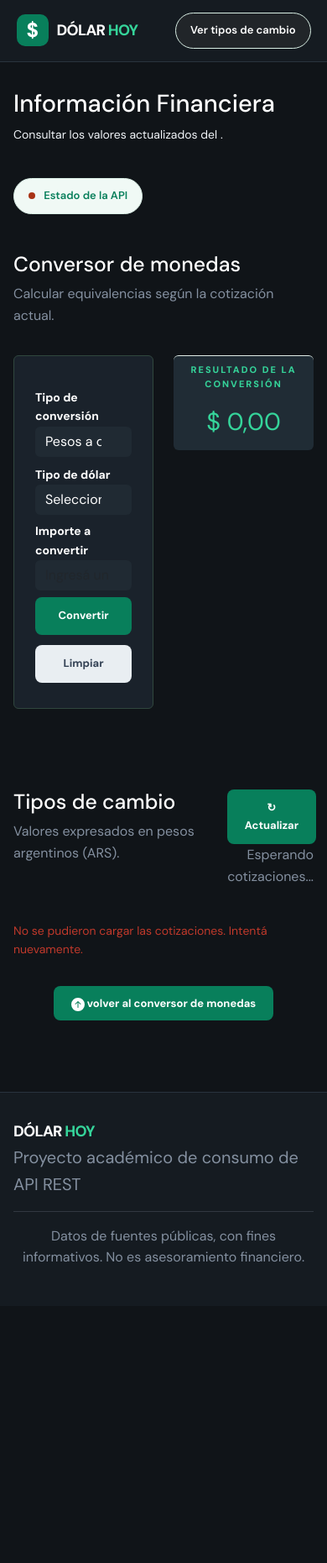
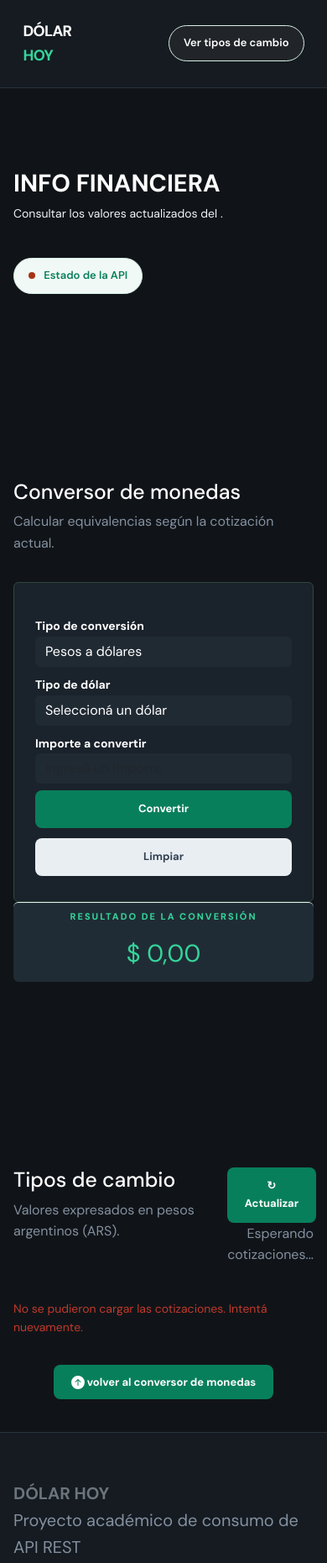
Before and after one commit to mpiabsas61/DolarHoy, a plain HTML site: page index.html in a window 390 px wide. Shown: the top 1861 px of the page at 84% size. Before the commit the page ends 1555 px from the top, so only its background shows below. Drawn offline with nearby package versions, Linux system fonts and the light colour scheme; no server answers.

Commit message:
actuliazcion: estilos, responsive, animacion

```diff
--- a/css/styles.css
+++ b/css/styles.css
@@ -24,7 +24,9 @@ body {
     color: #f1f5f9;
     line-height: 1.6;
 }
-
+a{
+    text-decoration: none;
+}
 
 /*=============================
   ENCABEZADO
@@ -32,8 +34,8 @@ body {
 
 .header {
     background: #151b21;
-    min-height: 76px;
-    padding: 15px 7%;
+    /* min-height: 76px;
+    padding: 15px 7%; */
     display: flex;
     justify-content: space-between;
     align-items: center;
@@ -51,7 +53,10 @@ body {
     font-size: 21px;
     font-weight: 800;
     letter-spacing: -0.7px;
-}
+    }
+    .logo .img{
+        width: 25%;
+    }
 
 .logo-icon {
     background: #087f5b;
@@ -88,18 +93,14 @@ body {
 }
 
 /*=============================
-  CONTENIDO PRINCIPAL
+  PRESENTACIÓN
 =============================*/
 
-.container {
-    max-width: 1180px;
-    margin: 0 auto;
-    padding: 55px 25px 70px;
+.hero{
+    /* background: url("../img/hero-bg.png");
+    background-size: contain; */
 }
 
-/*=============================
-  PRESENTACIÓN
-=============================*/
 
 .welcome {
     display: flex;
@@ -291,11 +292,16 @@ button:hover, .button:hover {
 .converter-card {
     background: #1a222b;
     border: 1px solid #30473e;
-}
+    transition: .5s;
+    }
+    .converter-card:hover,.converter-form:hover{
+        background: #012015;
+    }
 
 
 .converter-form {
     background: #1a222b;
+    transition: .5s;
 }
 
 
@@ -416,10 +422,10 @@ footer {
     .header {
         padding: 15px 5%;
     }
-
+/*
     .container {
         padding: 40px 22px 55px;
-    }
+    } */
 
     .welcome {
         flex-direction: column;
--- a/index.html
+++ b/index.html
@@ -5,29 +5,40 @@
     <meta charset="UTF-8">
     <meta name="viewport" content="width=device-width, initial-scale=1.0">
     <title>Dólar Hoy | Cotizaciones Argentinas</title>
+    <link rel="shortcut icon" href="img/icon.png" type="image/x-icon">
     <!-- Bootstrap -->
     <link rel="stylesheet" href="https://cdn.jsdelivr.net/npm/bootstrap@5.3.9/dist/css/bootstrap.min.css">
+    <!-- Animate CSS -->
+    <link rel="stylesheet" href="https://cdnjs.cloudflare.com/ajax/libs/animate.css/4.1.1/animate.min.css" />
+
     <link rel="stylesheet" href="./css/styles.css">
 </head>
 
 <body>
 
-    <header class="header">
-        <div class="logo">
-            <span class="logo-icon">$</span>
+    <header class="container-fluid header sticky-md-top">
+        <div class="container d-flex justify-content-between align-items-center p-2">
+            <a href="/">
+                <div class="logo w-25">
+                    <div id="logo" class="img d-md-block d-none animate__animated">
+                        <img src="img/icon.png" alt="logo" class="img-fluid">
+                    </div>
+                    <span class="logo-icon d-none d-sm-block d-md-none animate__infinite">$</span>
                     <span>DÓLAR <strong>HOY</strong></span>
                 </div>
-
+            </a>
             <a href="#tipos-de-cambio" class="market-status bg-dark text-white">
                 Ver tipos de cambio
             </a>
+        </div>
     </header>
 
-    <main class="container">
-        <section class="welcome">
+    <!-- HERO -->
+     <section class="container-fuild hero">
+         <div class="container welcome mt-5 py-5">
              <div>
                  <!-- <p class="eyebrow">INFORMACIÓN FINANCIERA</p> -->
-                <h1>Información Financiera</h1>
+                 <h1 class="fw-bold text-uppercase animate__bounceInDown animate__animated">Info Financiera</h1>
                  <p>Consultar los valores actualizados del <span class="header-label">MERCADO ARGENTINO</span>.</p>
              </div>
              <div class="market-status">
@@ -38,10 +49,13 @@
                      Estado de la API
                  </span>
              </div>
+         </div>
      </section>
 
     <!-- CONVERSOR -->
-        <section class="section converter-section" id="converter">
+    <div id="converter" class="mt-5 pt-5"></div>
+
+    <section class=" container section converter-section ">
         <div class="section-heading">
             <div>
                 <h2>Conversor de monedas</h2>
@@ -50,7 +64,7 @@
         </div>
 
         <div class="row">
-                <div class="col-6">
+            <div class="col-md-6">
 
                 <div class="converter-card p-2 rounded">
                     <div class="converter-form">
@@ -83,7 +97,7 @@
 
                 </div>
             </div>
-                <div class="col-6">
+            <div class="col-md-6">
                 <div class="converter-result rounded p-2 text-center">
                     <p>RESULTADO DE LA CONVERSIÓN</p>
                     <h2 id="resultado" class="display-3">$ 0,00</h2>
@@ -98,11 +112,11 @@
 
     </section>
 
-
     <!-- COTIZACIONES -->
 
-        <section class="section mt-5 py-5" id="tipos-de-cambio">
+    <div id="tipos-de-cambio" class="mt-5 py-5"></div>
 
+    <section class=" container section pb-5">
         <div class="row">
             <div class="col-8">
                 <div class="section-heading">
@@ -144,15 +158,11 @@
 
     </section>
 
-
-    </main>
-
-
-    <footer>
+    <footer class="py-4">
         <div class="container">
             <div class="data">
-                <div class="logo">
-                    <span>DÓLAR <strong>HOY</strong></span>
+                <div class="">
+                    <span class="fw-bold fs-5 text-secondary">DÓLAR HOY</span>
                 </div>
                 <p class="lead">Proyecto académico de consumo de API REST</p>
             </div>
--- a/js/app.js
+++ b/js/app.js
@@ -104,3 +104,14 @@ btnActualizar.addEventListener("click", cargarCotizaciones);
 
 // Cargar al iniciar la página
 cargarCotizaciones();
+
+
+// animacion logo
+const elemento = document.getElementById('logo');
+  const animacion = 'animate__bounceInDown'; // Cambia por la animación que quieras
+  setInterval(() => {
+    elemento.classList.add(animacion);
+    elemento.addEventListener('animationend', () => {
+      elemento.classList.remove(animacion);
+    }, { once: true });
+  }, 10000);
```
Also changed, not shown: img/icon.png (added), img/icon1.png (added), img/maps.jpg (added). Lines whose indentation alone changed are shown as unchanged.
